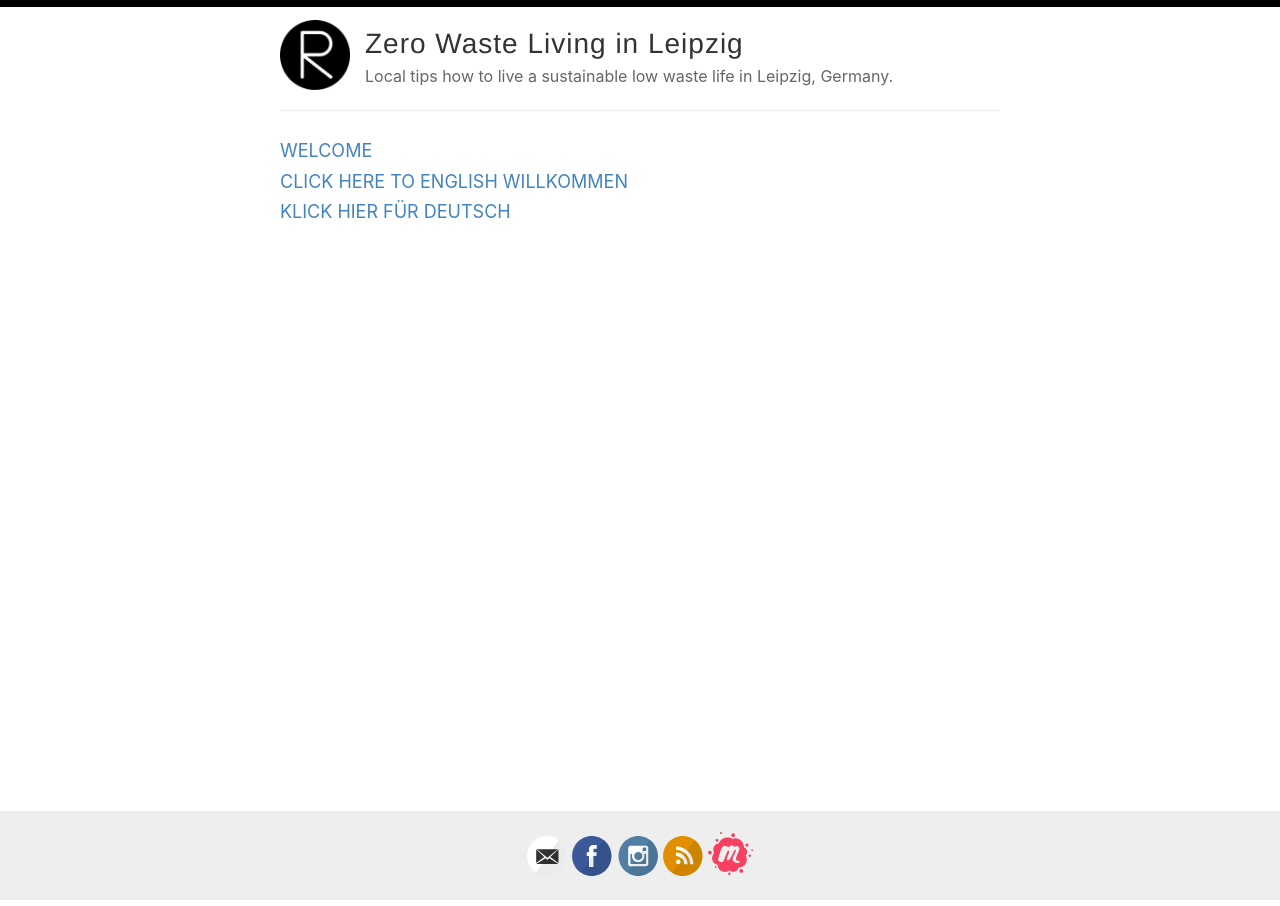
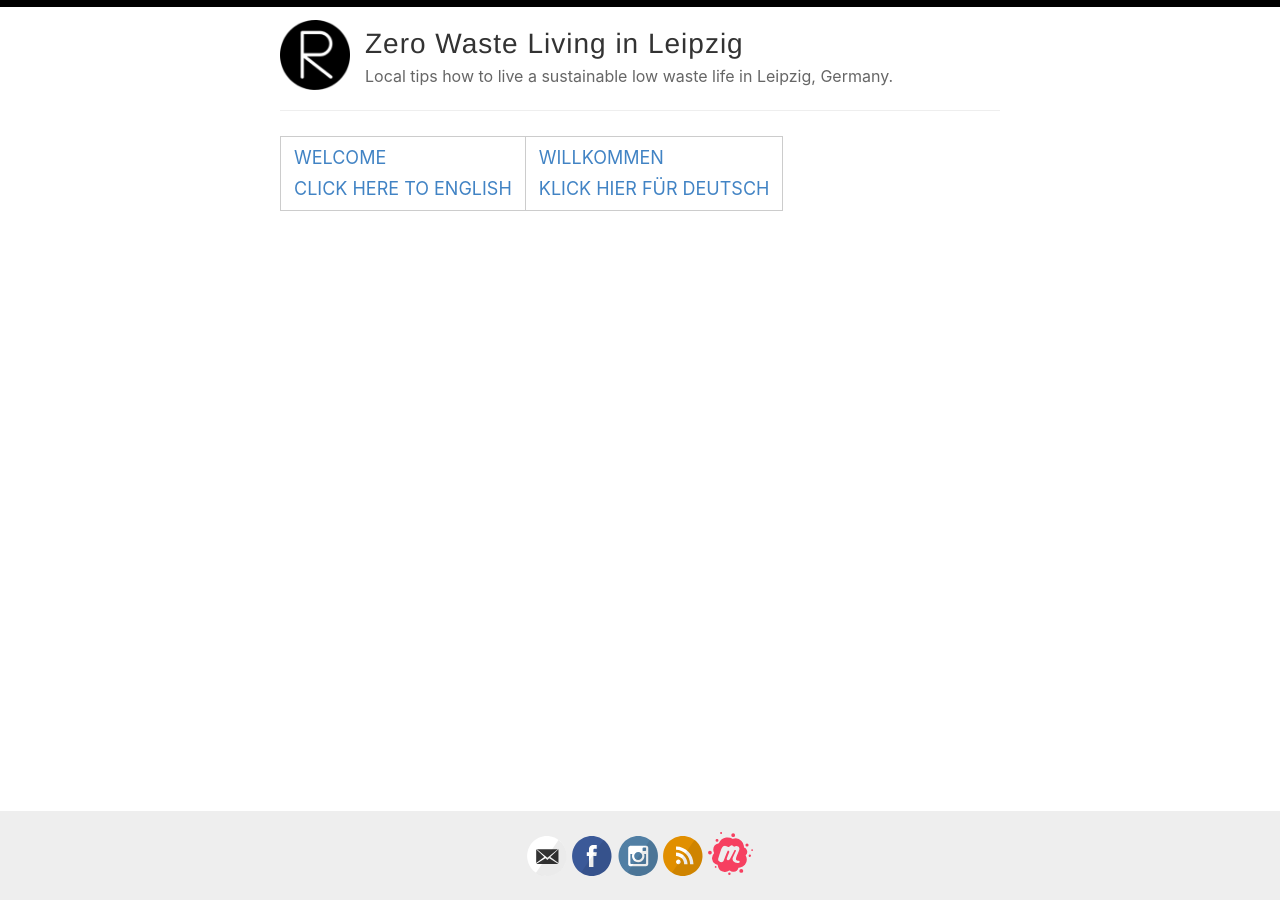
Before and after one commit to CeliaSomlai/zerowastelivinginleipzig, a Jekyll site: the page built from index.html, in a window 1280 px wide. Built offline with Jekyll 4.4.1, drawn with Linux system fonts in a browser that asks for light colours; the list of posts is cut into pages by our own code.

Commit message:
Update index.html

```diff
--- a/index.html
+++ b/index.html
@@ -1,9 +1,9 @@
 ---
 layout: default
 ---
-<div class="table">
+<table>
 <tr>
 	<td><a href="{{ site.baseurl }}/en">WELCOME<br>CLICK HERE TO ENGLISH</a></td>
 	<td><a href="{{ site.baseurl }}/de">WILLKOMMEN<br>KLICK HIER FÜR DEUTSCH</a></td>
 </tr>
-</div>
+</table>
```
